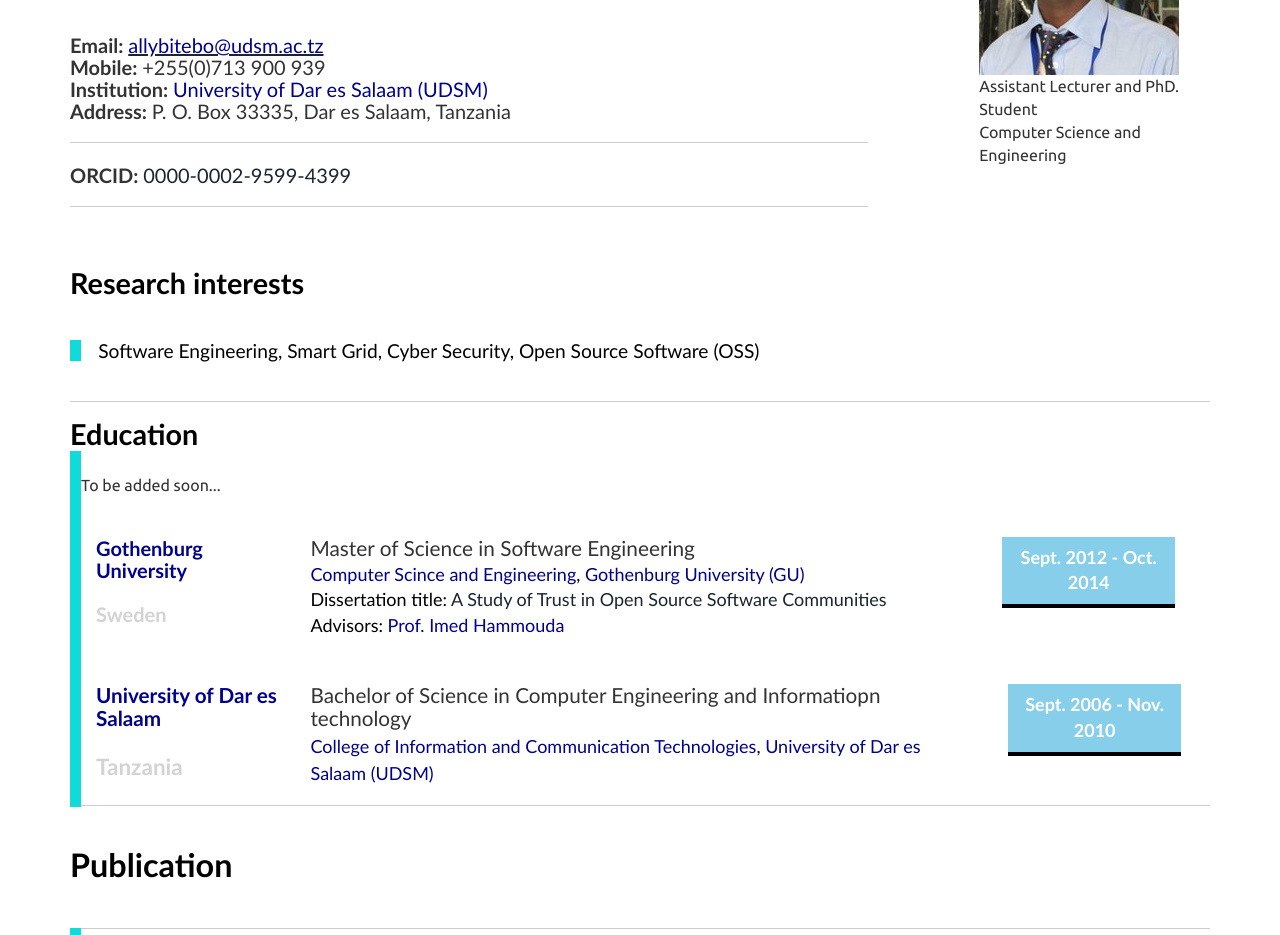
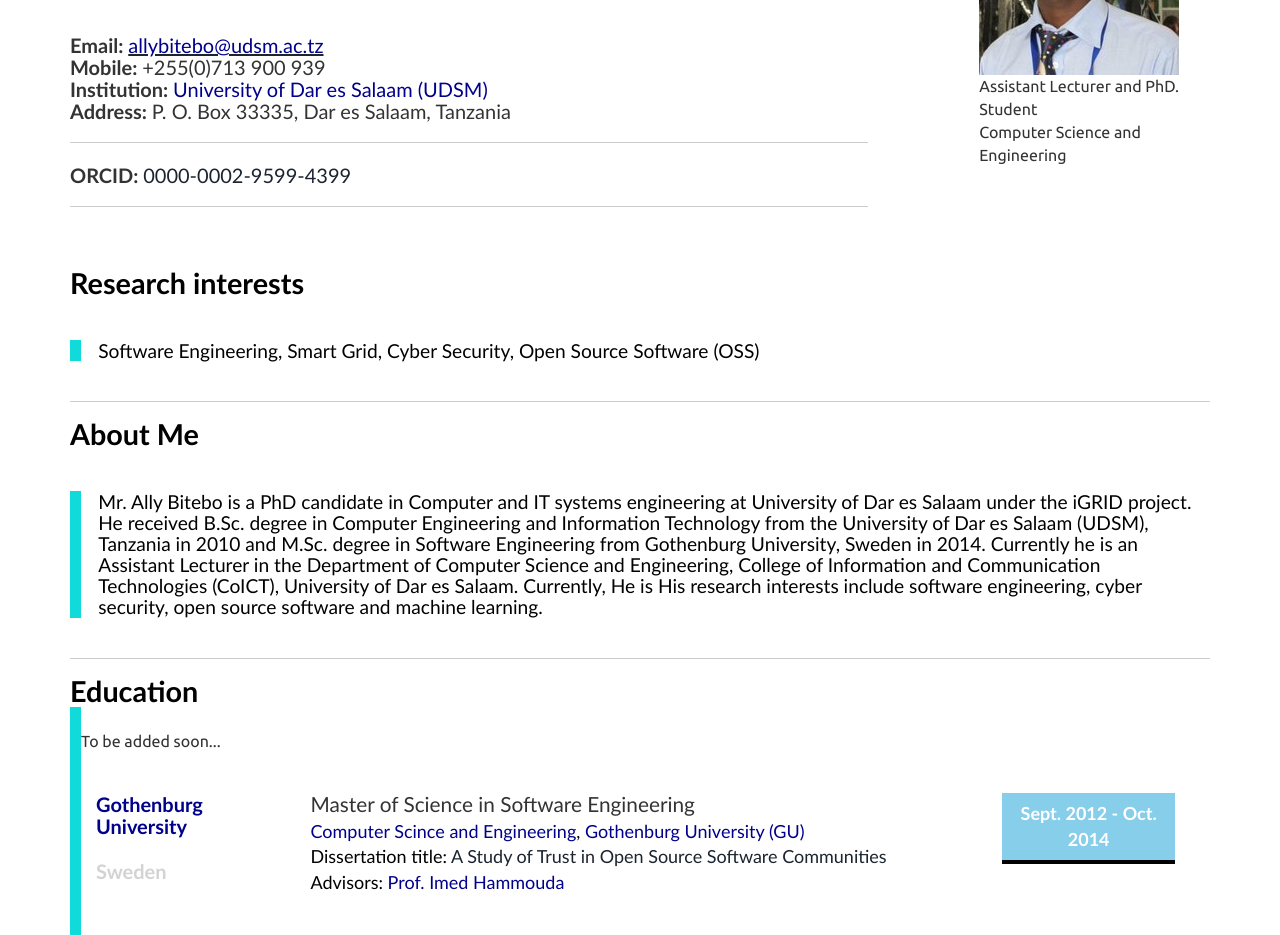
Before and after one commit to allybitebo/allybitebo.github.io, a plain HTML site: page index.html in a window 1280 px wide. Shown: the part 165-1100 px from the top of the page. Drawn offline with Linux system fonts and the light colour scheme.

Commit message:
Fourth commit

```diff
--- a/index.html
+++ b/index.html
@@ -85,6 +85,23 @@ Smartphone Compatible web template, free webdesigns for Nokia, Samsung, LG, Sony
 									   sparse modeling and dictionary learning, hyperspectral imaging, industrial systems and automation, embedded electronics, and high dimensional data analysis.</p></span>
 			</h4>-->
 			<h4 style="font-size:120%"><span style="font-weight:normal"> <p class="indent">Software Engineering, Smart Grid, Cyber Security, Open Source Software (OSS)</p></span>
+			</h4>
+		  </div>
+		  </div>
+	 <hr>
+	 </div>
+	 <div class="clearfix"></div>
+</div>
+
+<div class="content">
+	 <div class="container">
+		  <h3>About Me</font></h3>
+		  <div class="work">
+		  <div class="details">
+			<!--<h4 style="font-size:120%"><span style="font-weight:normal"> <p class="indent">Machine learning, computer vision, image and video processing, biomedical imaging, brain imaging, applied mathematics, differential geometry and differential equations,
+									   sparse modeling and dictionary learning, hyperspectral imaging, industrial systems and automation, embedded electronics, and high dimensional data analysis.</p></span>
+			</h4>-->
+			<h4 style="font-size:120%"><span style="font-weight:normal"> <p class="indent">Mr. Ally Bitebo is a PhD candidate in Computer and IT systems engineering at University of Dar es Salaam under the iGRID project. He received B.Sc. degree in Computer Engineering and Information Technology from the University of Dar es Salaam (UDSM), Tanzania in 2010 and M.Sc. degree in Software Engineering from Gothenburg University, Sweden in 2014. Currently he is an Assistant Lecturer in the Department of Computer Science and Engineering, College of Information and Communication Technologies (CoICT), University of Dar es Salaam. Currently, He is His research interests include software engineering, cyber security, open source software and machine learning.</p></span>
 			</h4>
 		  </div>
 		  </div>
```
